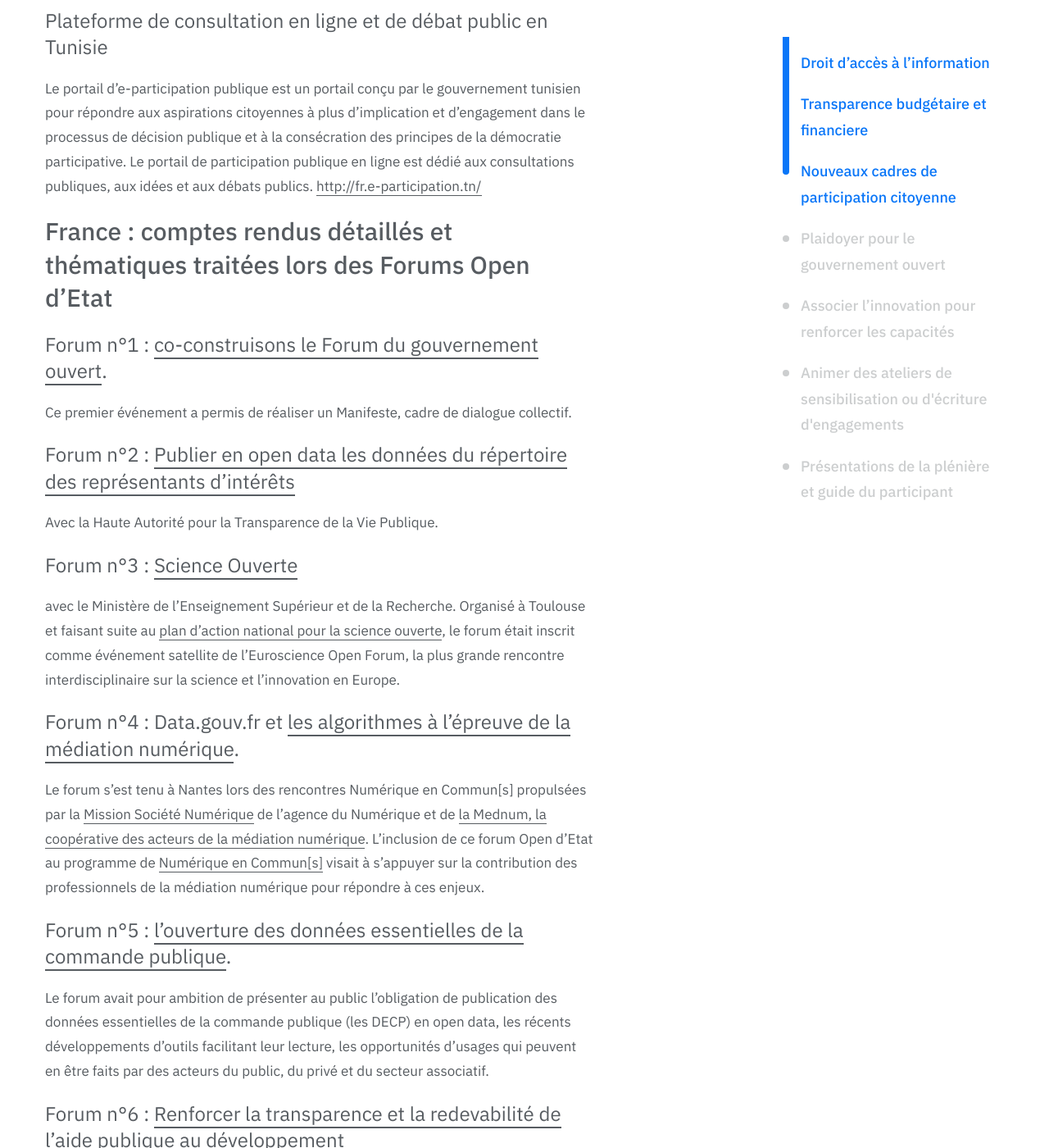
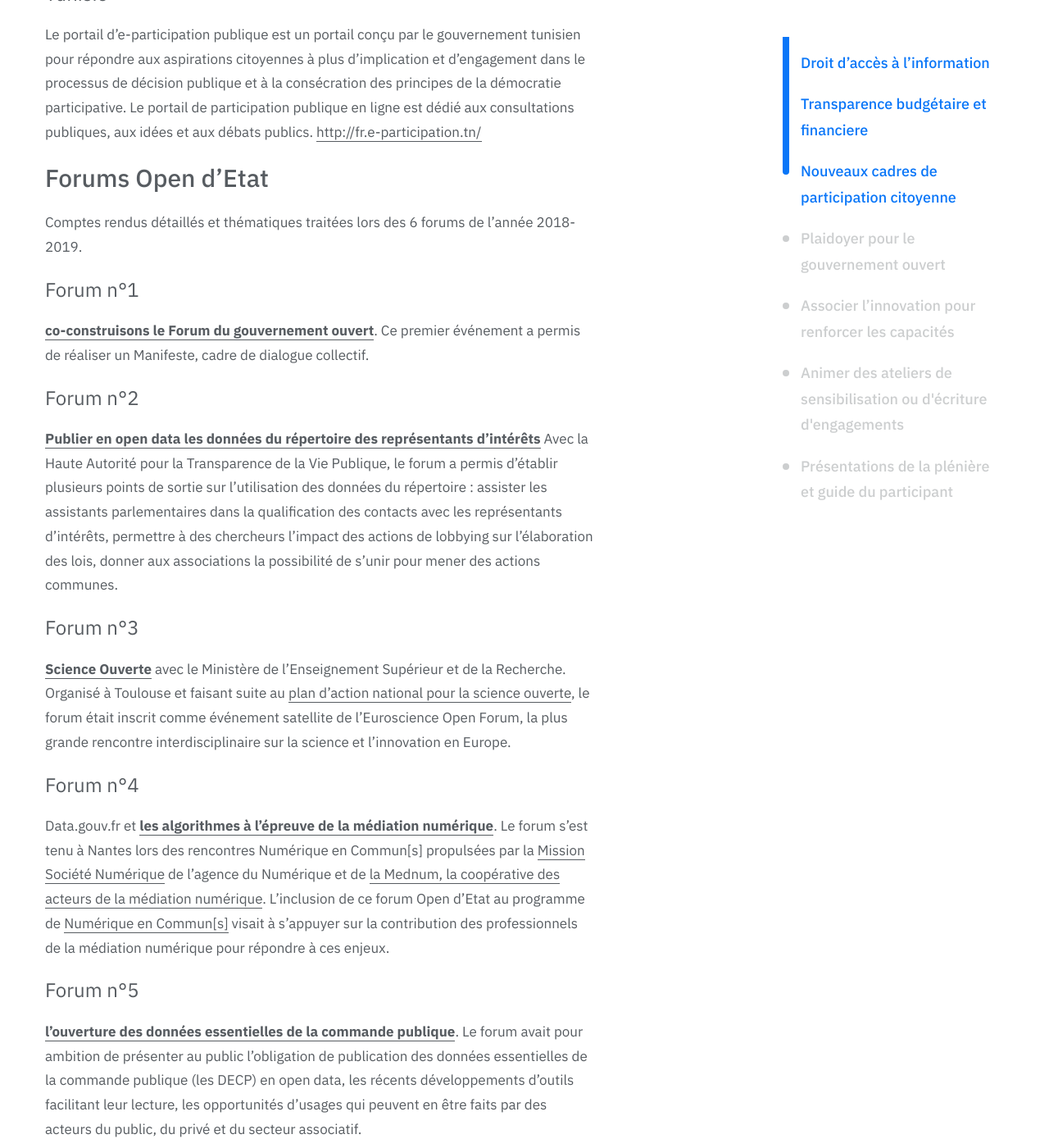
Before and after one commit to cecilaki/guide, a Jekyll site: the page built from _ressources/theme3.md, in a window 1280 px wide and 1400 px high, scrolled down 2286 px. Shown: the whole window at 82% size. Built offline with Jekyll 4.4.1, drawn with Linux system fonts in a browser that asks for light colours; some web fonts are replaced; some of the changed text lies outside the part shown.

Commit message:
Update theme3.md

```diff
--- a/_ressources/theme3.md
+++ b/_ressources/theme3.md
@@ -35,10 +35,9 @@ Les démarches de participation citoyenne, site de l’administration française
 * France : Lui Président [https://www.luipresident.fr/](https://www.luipresident.fr/)
 * Bénin : Le Talonmètre [https://talonmetre.bj](https://talonmetre.bj)
 * Nigéria : Buharimeter  [http://www.buharimeter.ng/](http://www.buharimeter.ng/)
+* Plateforme de consultation publique Open Gov en Côte d’Ivoire : [https://cp.ogp.gouv.ci](https://cp.ogp.gouv.ci)
 
-#### Plateforme de consultation publique Open Gov en Côte d’Ivoire : [https://cp.ogp.gouv.ci](https://cp.ogp.gouv.ci)
-
-### Autres formes de dialogue entre élus et citoyens :
+### Autres formes de dialogue entre élus et citoyens
 
 #### Dialogue Citoyen
 Émission TV diffusé sur la chaîne Radiodiffusion Télévision du Burkina (RTB) qui a pour objectif de stimuler le dialogue des personnalités politiques (chef d'État, Ministres..) avec les citoyens, au cours d'une session de questions/réponses : [https://www.rtb.bf/tag/dialogue-citoyen/](https://www.rtb.bf/tag/dialogue-citoyen/)
@@ -51,22 +50,29 @@ Site web : [chikaya.ma](http://chikaya.ma)
 Le portail d’e-participation publique est un portail conçu par le gouvernement tunisien pour répondre aux aspirations citoyennes à plus d’implication et d’engagement dans le processus de décision publique et à la consécration des principes de la démocratie participative. Le portail de participation publique en ligne est dédié aux consultations publiques, aux idées et aux débats publics.
  [http://fr.e-participation.tn/](http://www.eparticipation.tn/)
 
-### France : comptes rendus détaillés et thématiques traitées lors des Forums Open d’Etat
+### Forums Open d’Etat
+Comptes rendus détaillés et thématiques traitées lors des 6 forums de l'année 2018-2019.
 
-#### Forum n°1 : [co-construisons le Forum du gouvernement ouvert](https://www.etalab.gouv.fr/gouvernementouvert-retour-sur-le-lancement-des-forums-open-detat).
+#### Forum n°1
+[**co-construisons le Forum du gouvernement ouvert**](https://www.etalab.gouv.fr/gouvernementouvert-retour-sur-le-lancement-des-forums-open-detat).
 Ce premier événement a permis de réaliser un Manifeste, cadre de dialogue collectif.
 
-#### Forum n°2 : [Publier en open data les données du répertoire des représentants d’intérêts](https://www.etalab.gouv.fr/opengov-lumiere-sur-les-donnees-du-repertoire-des-representants-dinterets-retour-sur-le-forum-open-detat-2)
-Avec la Haute Autorité pour la Transparence de la Vie Publique.
+#### Forum n°2
+[**Publier en open data les données du répertoire des représentants d’intérêts**](https://www.etalab.gouv.fr/opengov-lumiere-sur-les-donnees-du-repertoire-des-representants-dinterets-retour-sur-le-forum-open-detat-2)
+Avec la Haute Autorité pour la Transparence de la Vie Publique, le forum a permis d'établir plusieurs points de sortie sur l'utilisation des données du répertoire : assister les assistants parlementaires dans la qualification des contacts avec les représentants d’intérêts, permettre à des chercheurs l’impact des actions de lobbying sur l’élaboration des lois, donner aux associations la possibilité de s’unir pour mener des actions communes.
 
-#### Forum n°3 : [Science Ouverte](https://www.etalab.gouv.fr/comment-generaliser-lacces-ouvert-a-la-recherche-retour-sur-le-forum-open-detat-3-ouvrons-la-science)
+#### Forum n°3
+[**Science Ouverte**](https://www.etalab.gouv.fr/comment-generaliser-lacces-ouvert-a-la-recherche-retour-sur-le-forum-open-detat-3-ouvrons-la-science)
 avec le Ministère de l’Enseignement Supérieur et de la Recherche. Organisé à Toulouse et faisant suite au [plan d’action national pour la science ouverte](http://m.enseignementsup-recherche.gouv.fr/cid132529/le-plan-national-pour-la-science-ouverte-les-resultats-de-la-recherche-scientifique-ouverts-a-tous-sans-entrave-sans-delai-sans-paiement.html), le forum était inscrit comme événement satellite de l’Euroscience Open Forum, la plus grande rencontre interdisciplinaire sur la science et l’innovation en Europe.
 
-#### Forum n°4 : Data.gouv.fr et [les algorithmes à l’épreuve de la médiation numérique](https://www.etalab.gouv.fr/data-gouv-fr-et-les-algorithmes-a-lepreuve-de-la-mediation-numerique-retour-sur-le-forum-open-detat-4).
+#### Forum n°4
+Data.gouv.fr et [**les algorithmes à l’épreuve de la médiation numérique**](https://www.etalab.gouv.fr/data-gouv-fr-et-les-algorithmes-a-lepreuve-de-la-mediation-numerique-retour-sur-le-forum-open-detat-4).
 Le forum s’est tenu à Nantes lors des rencontres Numérique en Commun[s] propulsées par la [Mission Société Numérique](https://societenumerique.gouv.fr/) de l’agence du Numérique et de [la Mednum, la coopérative des acteurs de la médiation numérique](https://lamednum.coop/). L’inclusion de ce forum Open d’Etat au programme de [Numérique en Commun[s]](https://www.numerique-en-commun.fr/) visait à s’appuyer sur la contribution des professionnels de la médiation numérique pour répondre à ces enjeux.
 
-#### Forum n°5 : [l’ouverture des données essentielles de la commande publique](https://www.etalab.gouv.fr/transparence-de-la-commande-publique-des-donnees-aux-politiques-dachat-quels-usages).
+#### Forum n°5
+[**l’ouverture des données essentielles de la commande publique**](https://www.etalab.gouv.fr/transparence-de-la-commande-publique-des-donnees-aux-politiques-dachat-quels-usages).
 Le forum avait pour ambition de présenter au public l’obligation de publication des données essentielles de la commande publique (les DECP) en open data, les récents développements d’outils facilitant leur lecture, les opportunités d’usages qui peuvent en être faits par des acteurs du public, du privé et du secteur associatif.
 
-#### Forum n°6 : [Renforcer la transparence et la redevabilité de l'aide publique au développement](https://forum.etalab.gouv.fr/t/appel-a-commentaires-forum-open-d-etat-6-compte-rendu-detaille/4411)
+#### Forum n°6
+[**Renforcer la transparence et la redevabilité de l'aide publique au développement**](https://forum.etalab.gouv.fr/t/appel-a-commentaires-forum-open-d-etat-6-compte-rendu-detaille/4411)
 Ce Forum a réuni les administrations et la société civile travaillant sur l’aide publique au développement : le Ministère de l’Europe et des Affaires étrangères (MEAE), l’Organisation de coopération et de développement économiques (OCDE), des agents de l’AFD, et des associations telles que le Comité Catholique contre la Faim et pour le Développement (CCFD) ou OXFAM.
```
